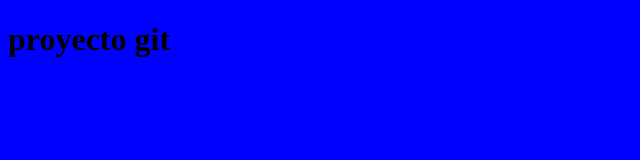
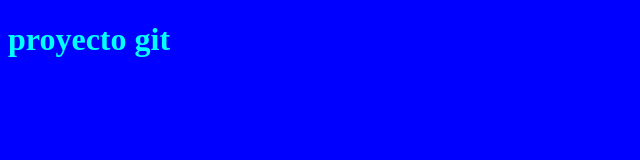
Before and after one commit to briangm98skyfall/GitTutorial, a plain HTML site: page index.html in a window 1280 px wide. Shown: the whole page, without its empty margins (0-640 px from the left). Drawn offline with Linux system fonts and the light colour scheme.

Commit message:
negrita y color zyan de letra

```diff
--- a/css/css.css
+++ b/css/css.css
@@ -1,3 +1,5 @@
 body{
     background-color: blue;
+    font-weight: bold;
+    color:cyan;
 }
```
